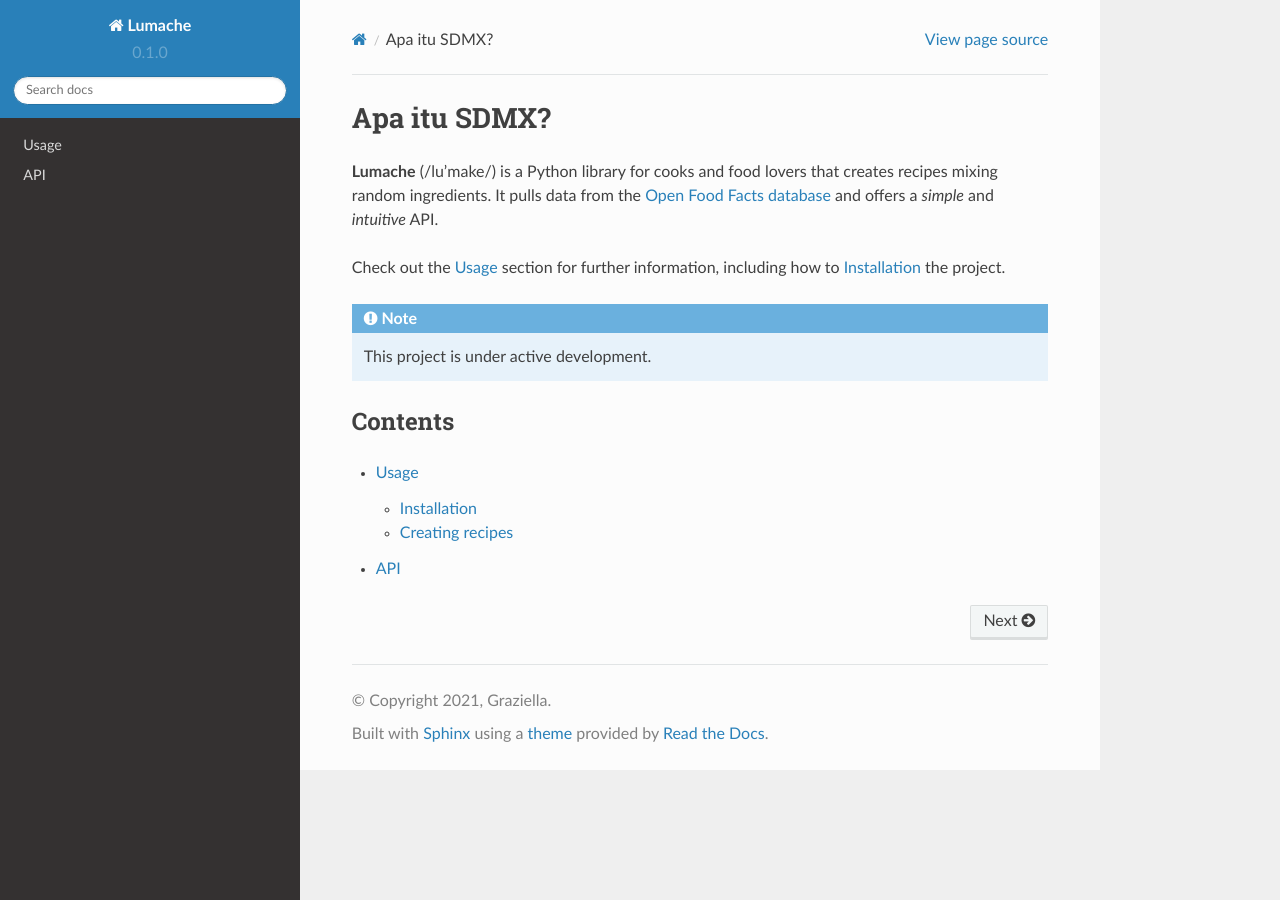
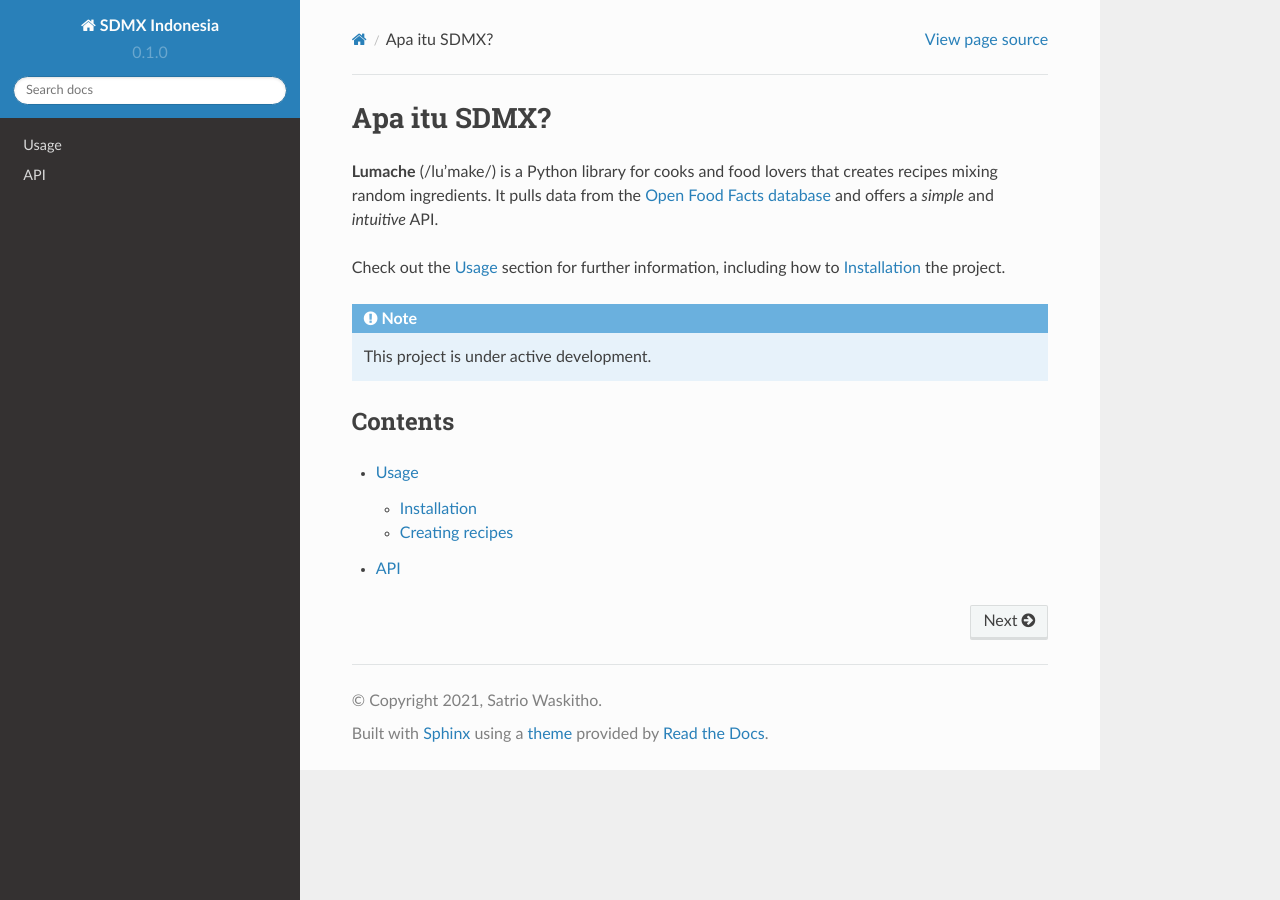
Before and after one commit to satriowaskitho/sdmx-indonesia, a Sphinx documentation site: the page built from docs/source/index.rst, in a window 1280 px wide. Built offline with Sphinx 7.4.7 and the Read the Docs theme 2.0.0, drawn with Linux system fonts in a browser that asks for light colours.

Commit message:
Update conf.py

```diff
--- a/docs/source/conf.py
+++ b/docs/source/conf.py
@@ -2,9 +2,9 @@
 
 # -- Project information
 
-project = 'Lumache'
-copyright = '2021, Graziella'
-author = 'Graziella'
+project = 'SDMX Indonesia'
+copyright = '2021, Satrio Waskitho'
+author = 'Satrio Waskitho'
 
 release = '0.1'
 version = '0.1.0'
```
